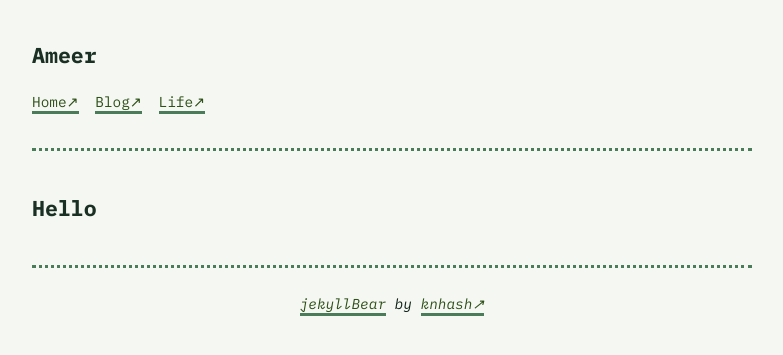
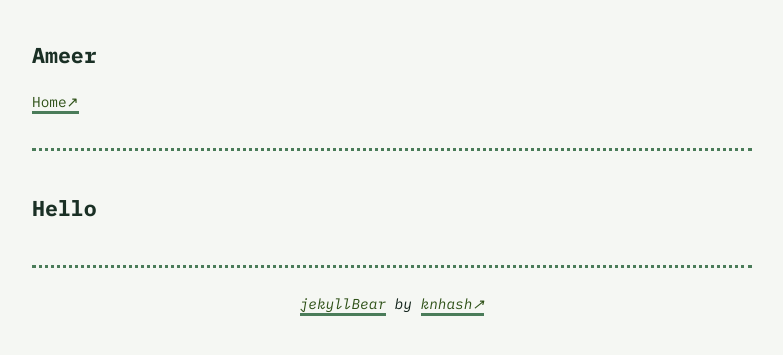
Before and after one commit to ahussain23/ahussain23.github.io, a Jekyll site: the page built from index.md, in a window 1280 px wide. Shown: the top 355 px of the page, without its empty margins (248-1031 px from the left). Built offline with Jekyll 4.4.1, drawn with Linux system fonts in a browser that asks for light colours.

Commit message:
remove links. point home to blog

```diff
--- a/_includes/header.html
+++ b/_includes/header.html
@@ -5,9 +5,7 @@
     <h2 class="title">{{ site.title }}</h2>
     <nav>
         <p>
-            <a href="{{ site.url }}">Home</a>
-            <a href="{{ site.url }}{{ site.Blog }}">Blog</a>
-            <a href="{{ site.url }}{{ site.Life }}">Life</a>
+            <a href="{{ site.url }}{{ site.Blog }}">Home</a>
 
             {% for link in site.links %}
                 <a href="{{ site.url }}{{ link[1] }}">{{ link[0] }}</a>
```
